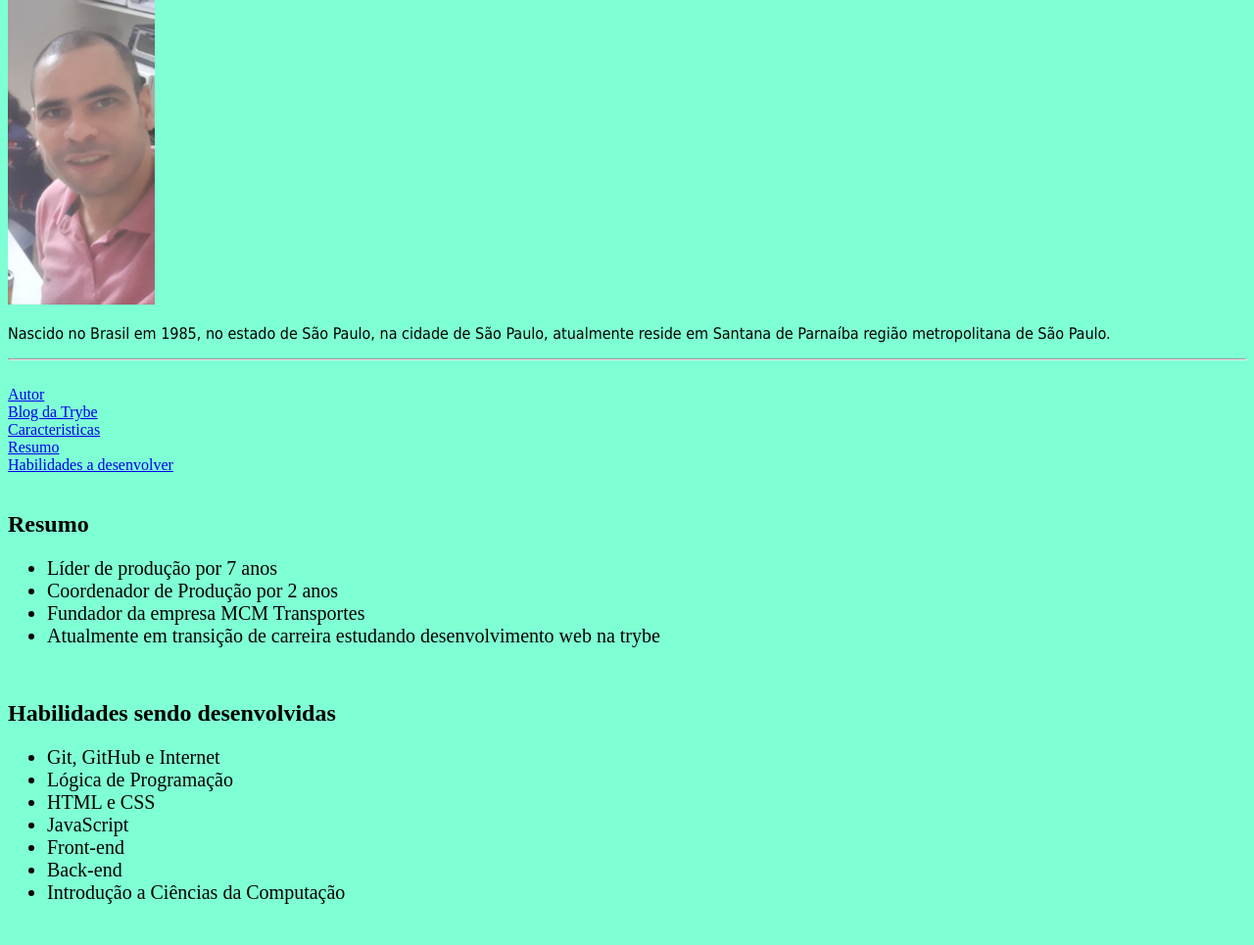
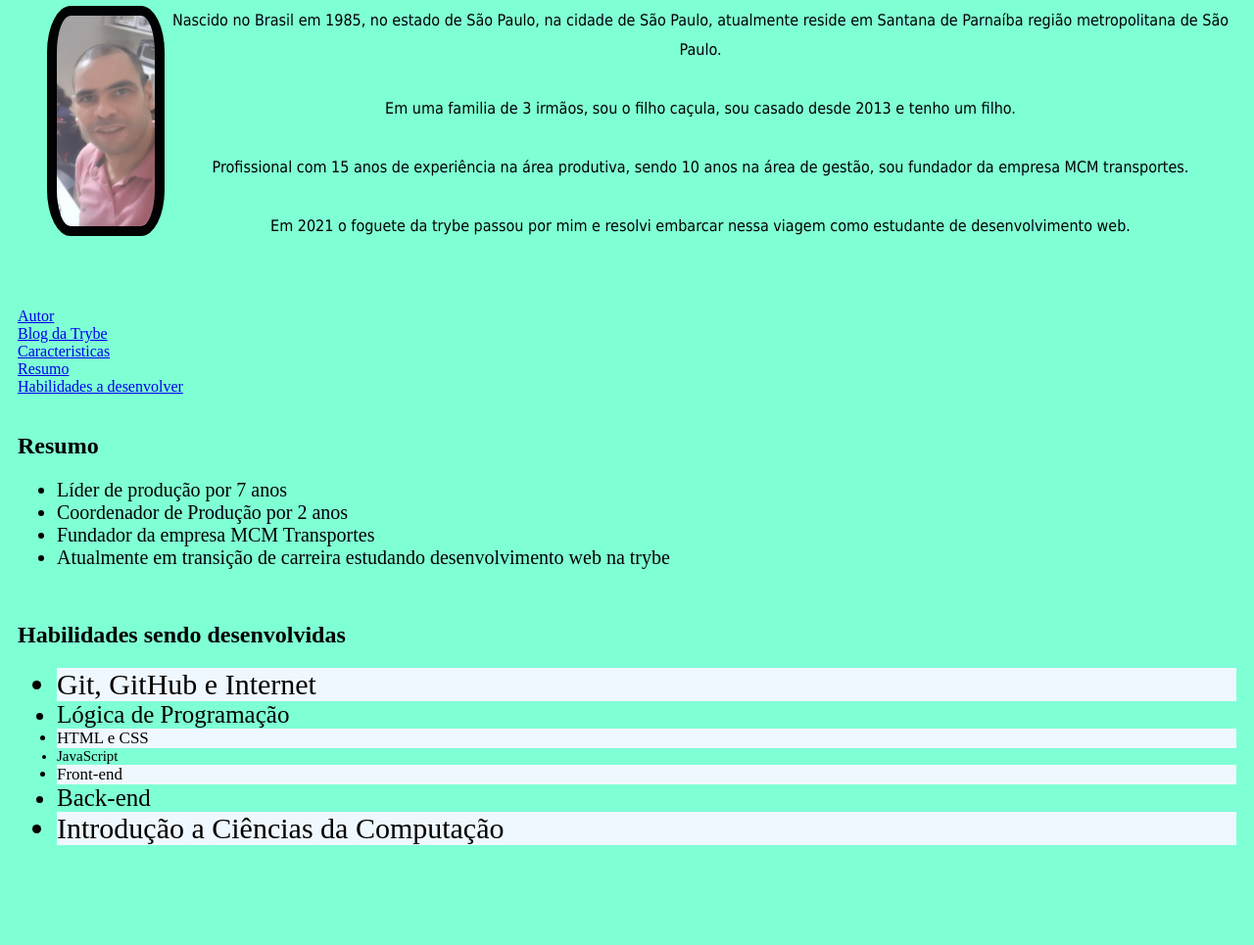
Before and after one commit to MarceloMotaOliveira/MarceloMotaOliveira.github.io, a plain HTML site: page index.html in a window 1280 px wide. Shown: the part 93-1058 px from the top of the page at 98% size. After the commit the page ends 1008 px from the top, so only its background shows below. Drawn offline with Linux system fonts and the light colour scheme.

Commit message:
criado a pasta style.css e estilizado o repositorio conforme exercicios do dia 3.3

```diff
--- a/index.html
+++ b/index.html
@@ -5,30 +5,26 @@
     <meta http-equiv="X-UA-Compatible" content="IE=edge">
     <meta name="viewport" content="width=device-width, initial-scale=1.0">
     <title>Marcelo Oliveira</title>
-
-    <style>
-        h1, p {
-            font-family: Tahoma, sans-serif
-        }
-
-        body {
-            background-color: aquamarine;
-        }
-
-        li {
-            font-size: 20px;
-        }
-
-    </style>
+    <link rel="stylesheet" href="style.css">
 
 </head>
 <body>
-    <h1>Marcelo Mota de Oliveira</h1>
+    <div class="cabecario">
+        <h1>Marcelo Mota de Oliveira</h1>
+        <div class="subcabecario">
+            <img src="imagens/20210106_083105.jpg" alt="Foto do Marcelo Oliveira" width="100px">
 
-    <img src="imagens/20210106_083105.jpg" alt="Foto do Marcelo Oliveira" width="150px">
+            <p id="p1">Nascido no Brasil em 1985, no estado de São Paulo, na cidade de São Paulo, atualmente reside em Santana de Parnaíba região metropolitana de São Paulo. <br>
+                <br>
+            Em uma familia de 3 irmãos, sou o filho caçula, sou casado desde 2013 e tenho um filho. <br>
+            <br>
+            Profissional com 15 anos de experiência na área produtiva, sendo 10 anos na área de gestão, sou fundador da empresa MCM transportes. <br>
+            <br>
+            Em 2021 o foguete da trybe passou por mim e resolvi embarcar nessa viagem como estudante de desenvolvimento web. <br>
+        </p>
+        </div>
+    </div>
 
-    <p id="p1">Nascido no Brasil em 1985, no estado de São Paulo, na cidade de São Paulo, atualmente reside em Santana de Parnaíba região metropolitana de São Paulo. <br> </p>
-    <hr>
     <br>
     <a href="/imagens/20210106_083105.jpg">Autor</a>
     <br>
@@ -51,13 +47,13 @@
     <h2 id="programacao">Habilidades sendo desenvolvidas </h2>
     <div class="habilidades">
         <ul>
-            <li>Git, GitHub e Internet</li>
-            <li>Lógica de Programação</li>
-            <li>HTML e CSS</li>
-            <li>JavaScript</li>
-            <li>Front-end</li>
-            <li>Back-end</li>
-            <li>Introdução a Ciências da Computação</li>
+            <li class="maior">Git, GitHub e Internet</li>
+            <li class="grande">Lógica de Programação</li>
+            <li class="media">HTML e CSS</li>
+            <li class="menor">JavaScript</li>
+            <li class="media">Front-end</li>
+            <li class="grande">Back-end</li>
+            <li class="maior">Introdução a Ciências da Computação</li>
         </ul>
     </div>
     <br>
--- /dev/null
+++ b/style.css
@@ -0,0 +1,46 @@
+h1, p {
+    font-family: Tahoma, sans-serif
+}
+
+body {
+    background-color: aquamarine;
+    padding: 10px;
+}
+
+li {
+    font-size: 20px;
+}
+.maior {
+    font-size: 30px;
+}
+.menor {
+    font-size: 15px;
+}
+.grande {
+    font-size: 25px;
+}
+.media {
+    font-size: 17px;
+}
+.cabecario {
+    height: 350px;
+}
+
+.cabecario h1{
+    text-align: center;
+}
+img {
+    float: left;
+    border-radius: 20%;
+    margin-left: 30px;
+    padding: 10px;
+    background-color: rgb(0, 2, 3);
+}
+
+.subcabecario p {
+    text-align: center;
+    line-height: 30px;
+}
+.habilidades li:nth-child(odd){
+    background-color: aliceblue;
+}
```
